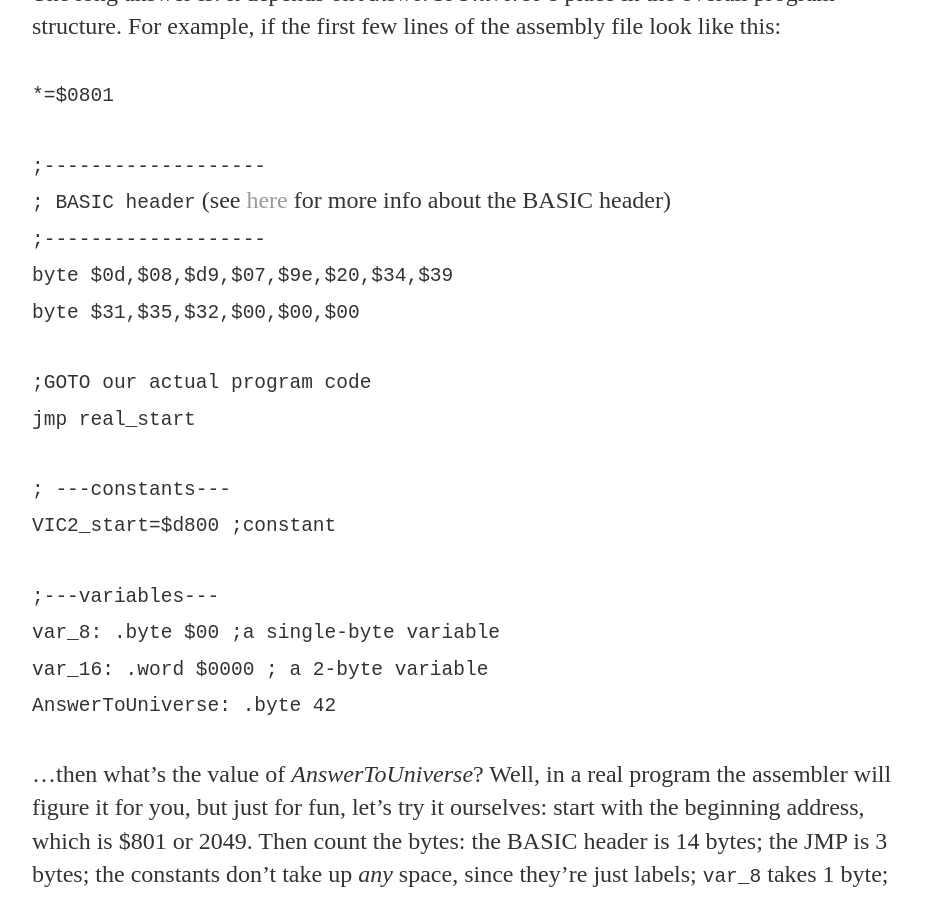
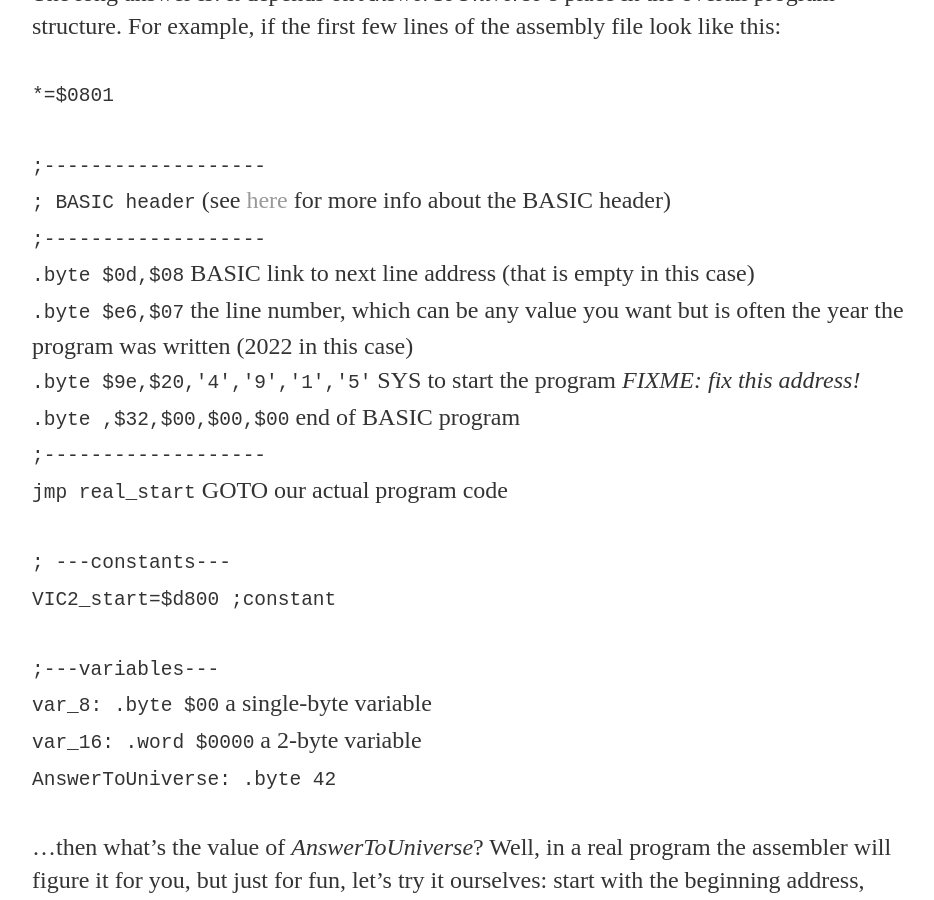
Before and after one commit to coslor/coslor-github.io, a Jekyll site: the page built from _posts/2022-03-08-basic-to-assembly.md, in a window 1280 px wide and 900 px high, scrolled down 624 px. Shown: the whole window, without its empty margins (160-1094 px from the left). Built offline with Jekyll 4.4.1, drawn with Linux system fonts in a browser that asks for light colours; our own code applies the rules of GitHub Pages for plain Markdown files.

Commit message:
More updates to the footnote

```diff
--- a/_posts/2022-03-08-basic-to-assembly.md
+++ b/_posts/2022-03-08-basic-to-assembly.md
@@ -9,12 +9,19 @@
 [^1]: But what address does *AnswerToUniverse* actually represent? No, it's not 42; 42 is the value that the address gets set to when the program first runs. So what is the address? The short answer is: don't worry about it, the assembler will take care of it and you'll almost never need to know the exact value, any more than you needed to know exactly what address a variable was held in, in BASIC. <br><br>
 The long answer is: it depends on *AnswerToUniverse*'s place in the overall program structure. For example, if the first few lines of the assembly file look like this:
   <br><br>`*=$0801`
-  <br><br>`;-------------------` <br>`; BASIC header` (see [here](https:google.com) for more info about the BASIC header)
-  <br>`;-------------------` <br>`byte $0d,$08,$d9,$07,$9e,$20,$34,$39` <br>`byte $31,$35,$32,$00,$00,$00`
-  <br><br>`;GOTO our actual program code` <br> `jmp real_start`
-  <br><br>`; ---constants---` <br>`VIC2_start=$d800 ;constant`
+  <br><br>`;-------------------`
+  <br>`; BASIC header`                            (see [here](https:google.com) for more info about the BASIC header)
+  <br>`;-------------------`
+  <br>`.byte $0d,$08`                             BASIC link to next line address (that is empty in this case)
+  <br>`.byte $e6,$07`                             the line number, which can be any value you want but is often the year the program was written (2022 in this case)
+  <br>`.byte $9e,$20,'4','9','1','5'`             SYS  to start the program *FIXME: fix this address!*
+  <br>`.byte ,$32,$00,$00,$00`                    end of BASIC program
+  <br>`;-------------------`
+  <br> `jmp real_start`                           GOTO our actual program code
+  <br><br>`; ---constants---`
+  <br>`VIC2_start=$d800 ;constant`
   <br><br>`;---variables---`
-  <br>`var_8: .byte $00 ;a single-byte variable`
-  <br>`var_16: .word $0000 ; a 2-byte variable`
+  <br>`var_8: .byte $00`                          a single-byte variable
+  <br>`var_16: .word $0000`                       a 2-byte variable
   <br>`AnswerToUniverse: .byte 42`
   <br><br>...then what's the value of *AnswerToUniverse*? Well, in a real program the assembler will figure it for you, but just for fun, let's try it ourselves: start with the beginning address, which is $801 or 2049. Then count the bytes: the BASIC header is 14 bytes; the JMP is 3 bytes; the constants don't take up *any* space, since they're just labels; `var_8` takes 1 byte; `var_16` takes 2 bytes; and then there's **AnswerToTheUniverse**, which should be 2049+14+3+1+2=2069, or $815. So the *address* of *AnswerToTheUniverse* is **$815**, and the initial *value* in it is **42**.
```
